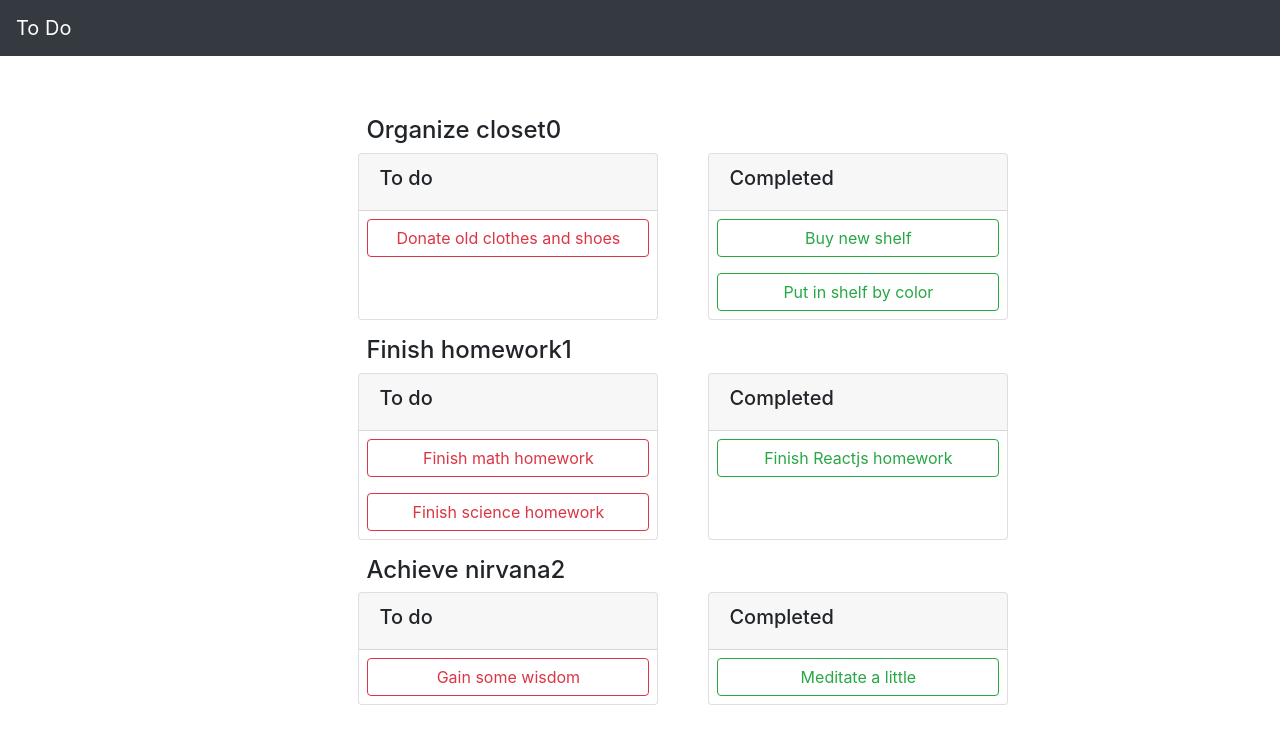
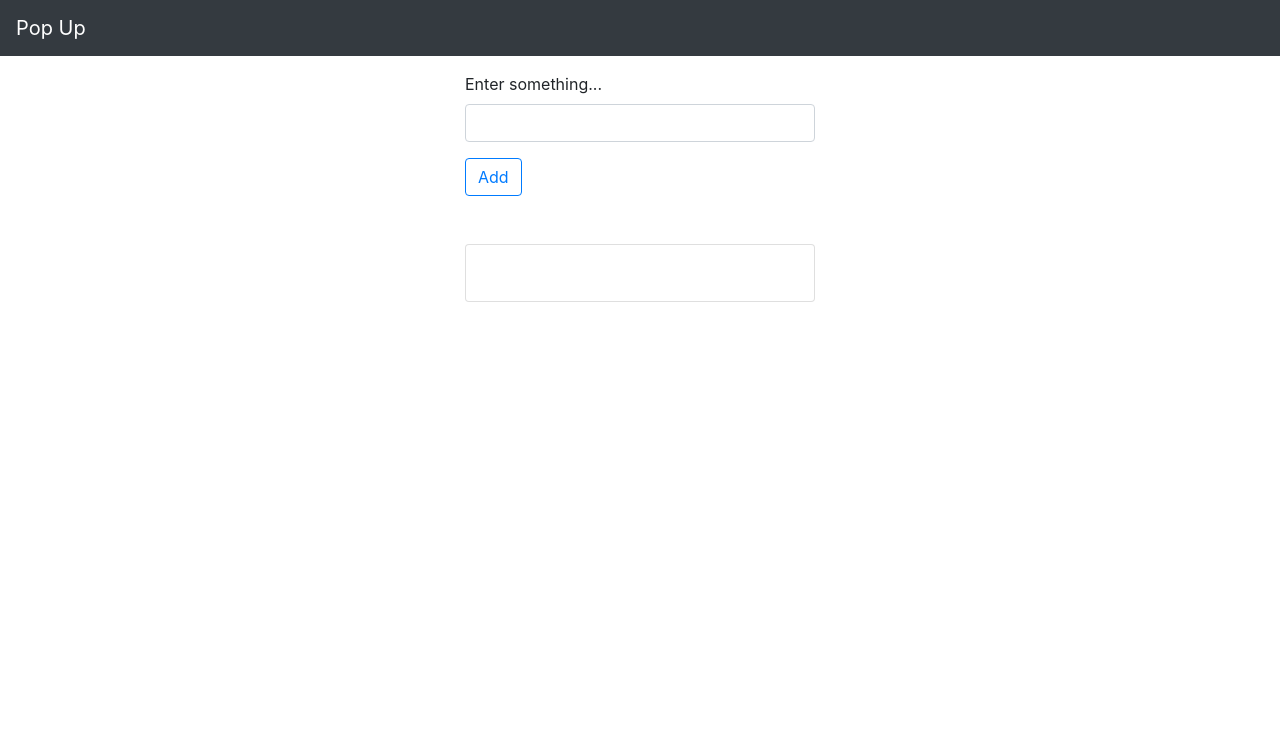
Before and after one commit to swarajlaha/frontend-challenges, a React (Create React App) app: page / in a window 1280 px wide. Shown: the top 744 px of the page. Built offline with nearby package versions, Linux system fonts and the light colour scheme.

Commit message:
ui mockup

```diff
--- a/src/App.js
+++ b/src/App.js
@@ -7,6 +7,7 @@ import GenerateActivity from './generate-activity/pages/GenerateActivity';
 import McqQuiz from './mcq-quiz/pages/McqQuiz';
 import OnlineUsers from './online-users-usecontext.js/pages/OnlineUsers';
 import PasswordChecker from './password-checker/pages/PasswordChecker';
+import PopUp from './pop-up/pages/PopUp';
 import RenderNestedObject from './render-nested-object/pages/RenderNestedObject';
 import RenderRobots from './render-robots/pages/RenderRobots';
 import ScrollAndFix from './scroll-and-fix/pages/ScrollAndFix';
@@ -55,7 +56,9 @@ function App() {
       {/* <OnlineUsers /> */}
 
       {/** To Do List */}
-      <ToDoList />
+      {/* <ToDoList /> */}
+
+      <PopUp />
     </>
   );
 }
--- /dev/null
+++ b/src/pop-up/commons/appNavbar.js
@@ -0,0 +1,16 @@
+import React from 'react';
+import { Navbar } from 'react-bootstrap';
+
+const AppNavbar = () => {
+  return (
+    <>
+      <Navbar bg="dark" variant="dark">
+        <Navbar.Brand href="#home">
+          Pop Up
+        </Navbar.Brand>
+      </Navbar>
+    </>
+  );
+}
+
+export default AppNavbar;
--- /dev/null
+++ b/src/pop-up/components/displayList.js
@@ -0,0 +1,28 @@
+import React from 'react'
+import { Card, Col, Container, Row } from 'react-bootstrap'
+
+const DisplayList = ({ list }) => {
+  return (
+    <>
+      <Container>
+        <Row>
+          <Col></Col>
+          <Col>
+            <Card>
+              <Card.Body>
+                <ul>
+                {list.map((l) => (
+                  <li>{l}</li>
+                ))}
+                </ul>
+              </Card.Body>
+            </Card>
+          </Col>
+          <Col></Col>
+        </Row>
+      </Container>
+    </>
+  )
+}
+
+export default DisplayList
--- /dev/null
+++ b/src/pop-up/components/inputTextbox.js
@@ -0,0 +1,26 @@
+import React from 'react'
+import { Button, Col, Container, Form, Row } from 'react-bootstrap'
+
+const InputTextbox = () => {
+  return (
+    <>
+      <Container className='mb-5'>
+        <Row>
+          <Col></Col>
+          <Col>
+            <Form className="mt-4 pt-5">
+              <Form.Group className="mb-3" controlId="formBasicEmail">
+                <Form.Label>Enter something...</Form.Label>
+                <Form.Control type="text" onChange={(e) => console.log(e.target.value)} />
+              </Form.Group>
+            </Form>
+            <Button variant="outline-primary">Add</Button>
+          </Col>
+          <Col></Col>
+        </Row>
+      </Container>
+    </>
+  )
+}
+
+export default InputTextbox
--- /dev/null
+++ b/src/pop-up/pages/PopUp.js
@@ -0,0 +1,19 @@
+import React, { useState } from 'react'
+import AppNavbar from '../commons/appNavbar'
+import DisplayList from '../components/displayList'
+import InputTextbox from '../components/inputTextbox'
+
+const PopUp = () => {
+
+  const [list, setList] = useState([])
+
+  return (
+    <>
+      <AppNavbar />
+      <InputTextbox />
+      <DisplayList list={list} />
+    </>
+  )
+}
+
+export default PopUp
```
